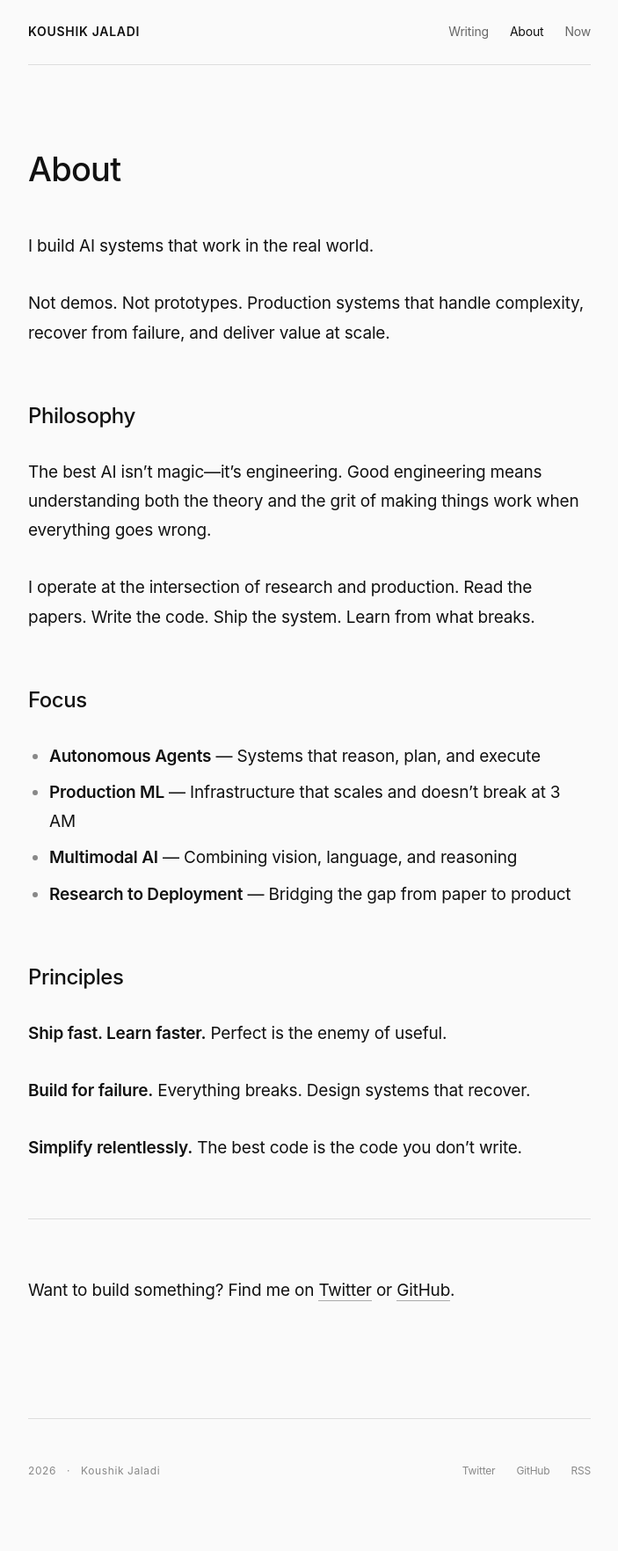
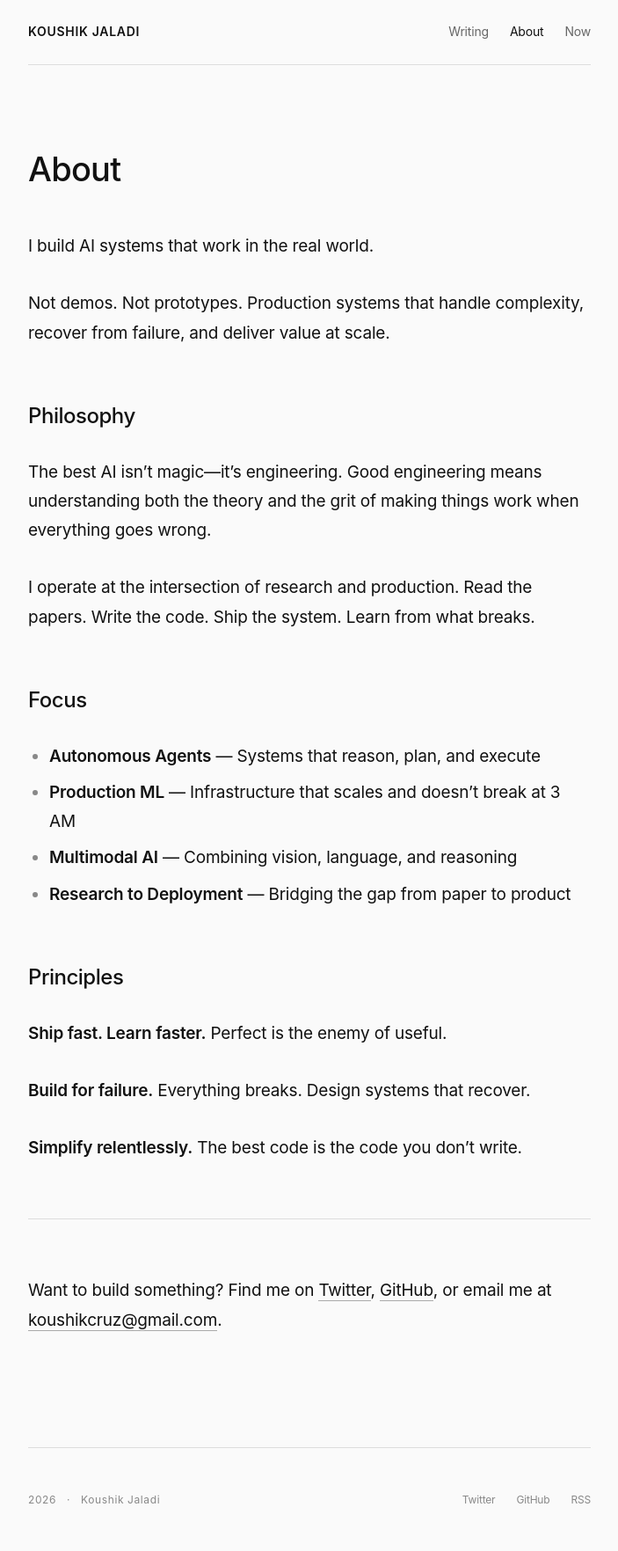
Before and after one commit to Koushik1161/Koushik1161.github.io, a Jekyll site: the page built from about.md, in a window 1280 px wide. Shown: the whole page at 88% size, without its empty margins (288-991 px from the left). Built offline with Jekyll 4.4.1, drawn with Linux system fonts in a browser that asks for light colours; some web fonts are replaced; before the commit the page ends 1730 px from its top, so only the background shows below that.

Commit message:
Add contact email

```diff
--- a/_layouts/home.html
+++ b/_layouts/home.html
@@ -46,6 +46,9 @@ layout: default
       <a href="https://github.com/{{ site.github_username }}" target="_blank" rel="noopener">GitHub</a>
       for code.
     </p>
+    <p style="margin-top: var(--space-2);">
+      Contact me at <a href="mailto:koushikcruz@gmail.com">koushikcruz@gmail.com</a>
+    </p>
     <p style="margin-top: var(--space-3);">
       <a href="{{ '/2025' | relative_url }}">My 2025 with ChatGPT <span class="arrow">→</span></a>
     </p>
--- a/about.md
+++ b/about.md
@@ -31,4 +31,4 @@ I operate at the intersection of research and production. Read the papers. Write
 
 ---
 
-Want to build something? Find me on [Twitter](https://twitter.com/koushikjaladi) or [GitHub](https://github.com/Koushik1161).
+Want to build something? Find me on [Twitter](https://twitter.com/koushikjaladi), [GitHub](https://github.com/Koushik1161), or email me at [koushikcruz@gmail.com](mailto:koushikcruz@gmail.com).
```
Also changed, not shown: 10 other files.
